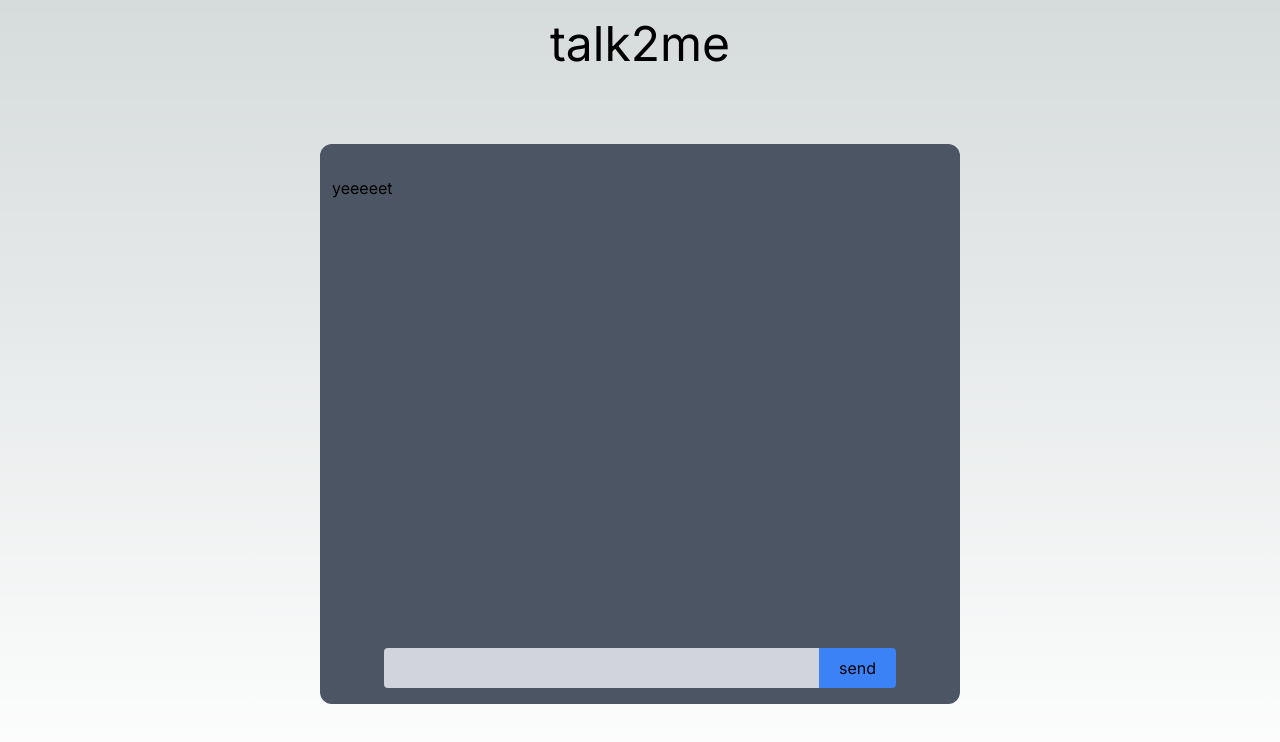
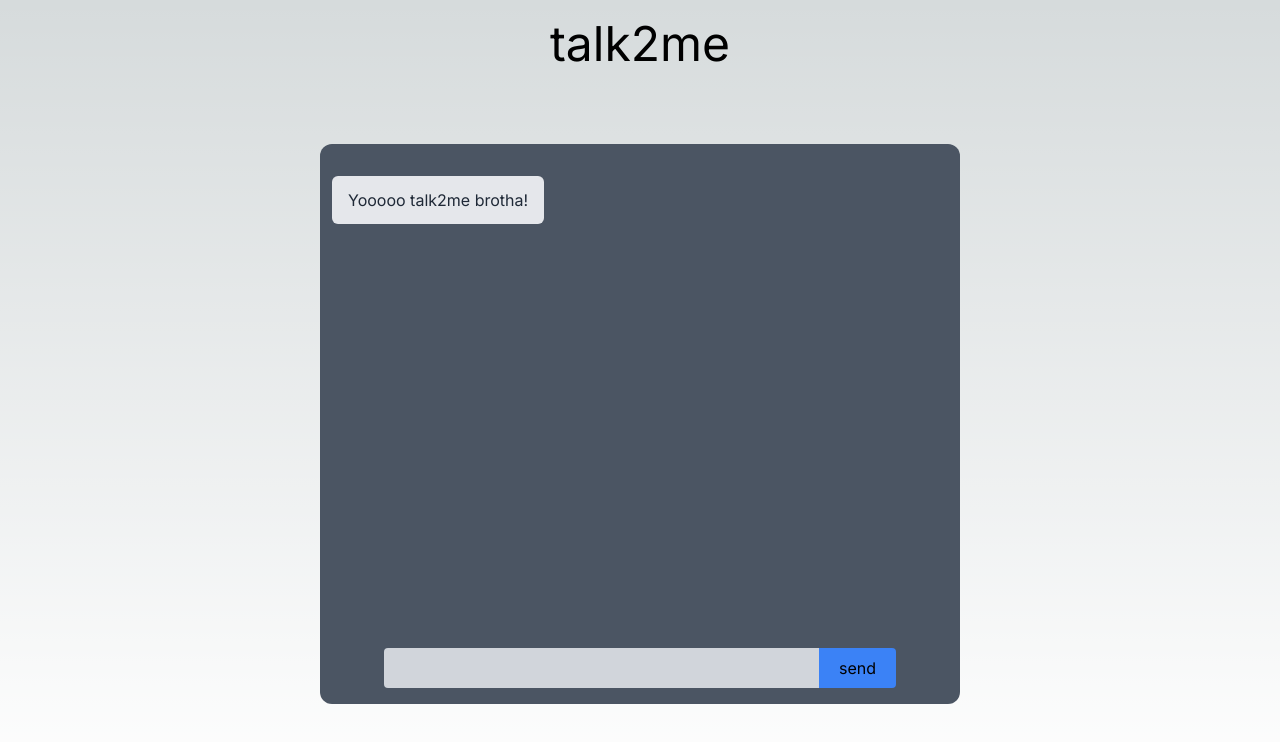
Before and after one commit to fordpic/talk2me, a Next.js app: page / in a window 1280 px wide. Shown: the top 742 px of the page. Built offline with nearby package versions, Linux system fonts and the light colour scheme.

Commit message:
main page complete for now, first pass

```diff
--- a/src/app/page.tsx
+++ b/src/app/page.tsx
@@ -10,6 +10,31 @@ export default function Home() {
 			content: 'Yooooo talk2me brotha!',
 		},
 	]);
+
+	const callGetResponse = async () => {
+		setIsLoading(true);
+
+		let temp = messages;
+		temp.push({ role: 'user', content: leInput });
+		setMessages(temp);
+		setLeInput('');
+		console.log('Calling...');
+
+		const res = await fetch('/api', {
+			method: 'POST',
+			headers: {
+				'Content-Type': 'application/json',
+			},
+			body: JSON.stringify({ messages }),
+		});
+
+		const data = await res.json();
+		const { output } = data;
+		console.log('OpenAI replied...', output.content);
+
+		setMessages((prevMessages) => [...prevMessages, output]);
+		setIsLoading(false);
+	};
 
 	const Submit = (event: React.KeyboardEvent<HTMLTextAreaElement>) => {
 		if (event.key === 'Enter') {
@@ -24,14 +49,33 @@ export default function Home() {
 
 			<div className='flex  h-[35rem] w-[40rem] flex-col items-center bg-gray-600 rounded-xl'>
 				<div className=' h-full flex flex-col gap-2 overflow-y-auto py-8 px-3 w-full'>
-					yeeeeet
+					{messages.map((e) => {
+						return (
+							<div
+								key={e.content}
+								className={`w-max max-w-[18rem] rounded-md px-4 py-3 h-min ${
+									e.role === 'assistant'
+										? 'self-start  bg-gray-200 text-gray-800'
+										: 'self-end  bg-gray-800 text-gray-50'
+								} `}>
+								{e.content}
+							</div>
+						);
+					})}
+
+					{isLoading ? (
+						<div className='self-start  bg-gray-200 text-gray-800 w-max max-w-[18rem] rounded-md px-4 py-3 h-min'>
+							*thinking*
+						</div>
+					) : (
+						''
+					)}
 				</div>
-				<div className='relative  w-[80%] bottom-4 flex justify-center'>
+				<div className='relative w-[80%] bottom-4 flex justify-center'>
 					<textarea
 						value={leInput}
 						onChange={(event) => setLeInput(event.target.value)}
-						className='w-[85%] h-10 px-3 py-2
-        resize-none overflow-y-auto text-black bg-gray-300 rounded-l outline-none'
+						className='w-[85%] h-10 px-3 py-2 resize-none overflow-y-auto text-black bg-gray-300 rounded-l outline-none'
 						onKeyDown={Submit}
 					/>
 					<button
```
